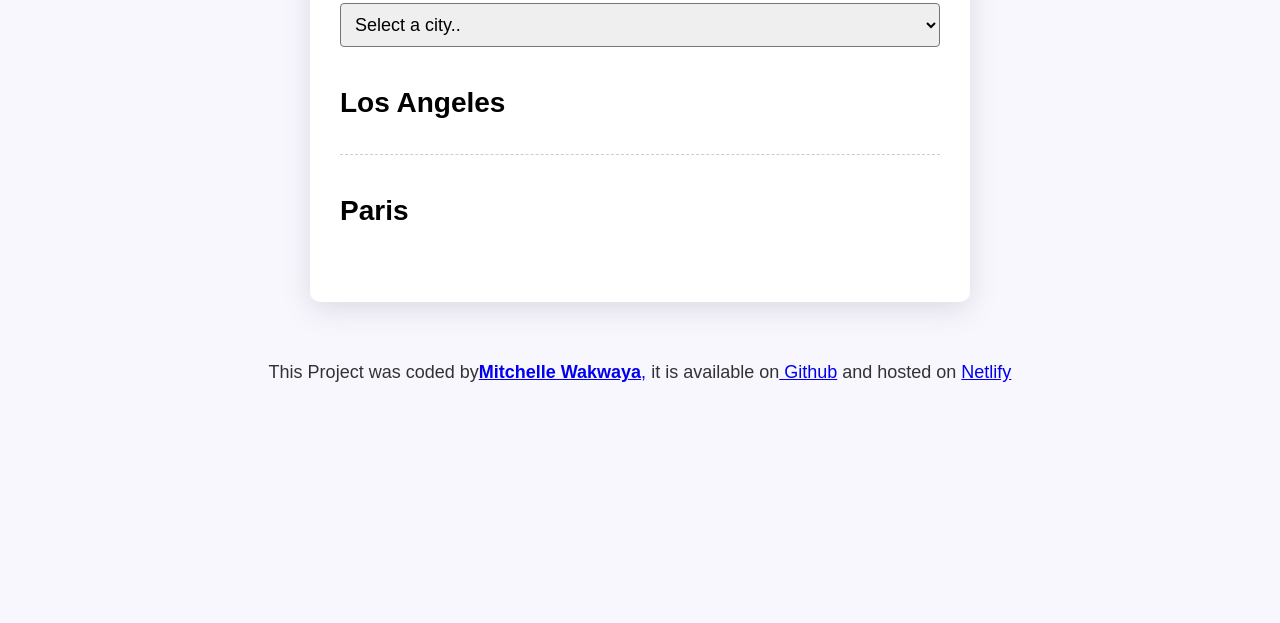
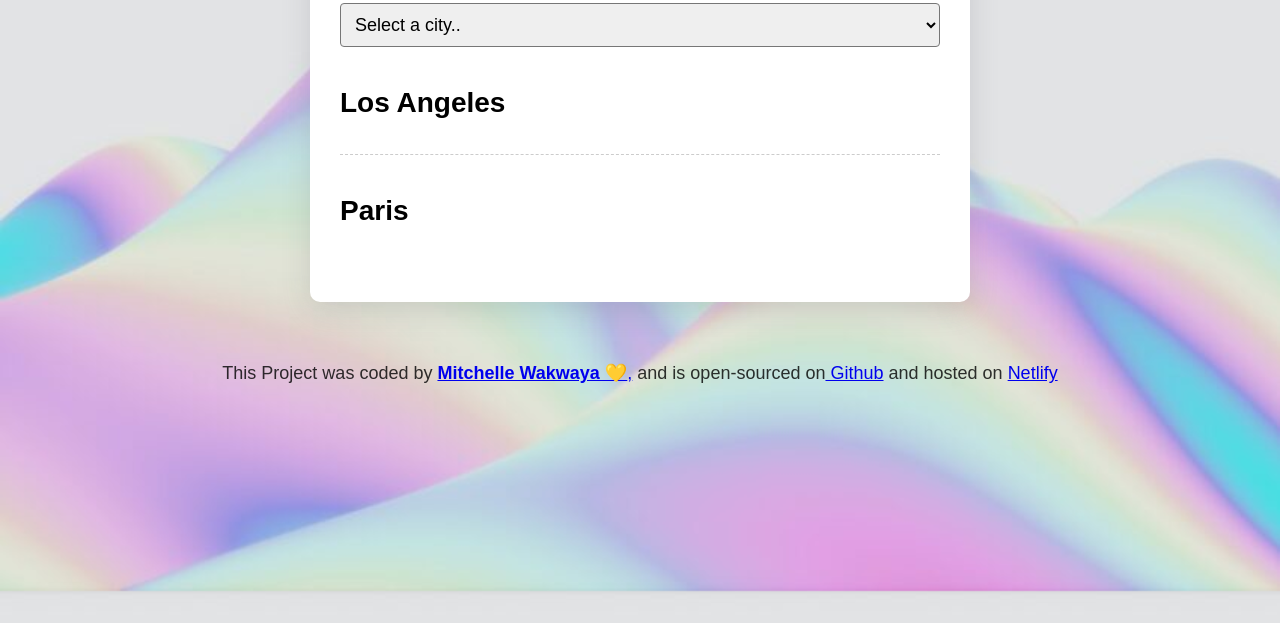
Before and after one commit to Mitch3lle/World-Clock, a plain HTML site: page index.html in a window 1280 px wide. Shown: the part 177-800 px from the top of the page. Drawn offline with nearby package versions, Linux system fonts and the light colour scheme; a script that the page names is missing.

Commit message:
changed background to an image

```diff
--- a/css/style.css
+++ b/css/style.css
@@ -1,5 +1,6 @@
 body {
-    background-color: #f9f7fe;
+    background-image: url("/images/cssbackrounf.jpg");
+    background-size: cover;
     font-family: sans-serif;
   }
 
--- a/index.html
+++ b/index.html
@@ -37,7 +37,7 @@
     </div>
   </div>
 
- <footer>This Project was coded by<a href="https://github.com/Mitch3lle" target="_blank"><strong>Mitchelle Wakwaya</strong>,</a> it is available on<a href="https://github.com/Mitch3lle/World-Clock" target="_blank"> Github</a> and hosted on <a href="https://world-clock-js-project-waks.netlify.app/" target="_blank"> Netlify</a>
+ <footer>This Project was coded by <a href="https://github.com/Mitch3lle" target="_blank"><strong>Mitchelle Wakwaya 💛</strong>,</a> and is open-sourced on<a href="https://github.com/Mitch3lle/World-Clock" target="_blank"> Github</a> and hosted on <a href="https://world-clock-js-project-waks.netlify.app/" target="_blank"> Netlify</a>
 </footer>
 
 
```
Also changed, not shown: images/cssbackrounf.jpg (added).
